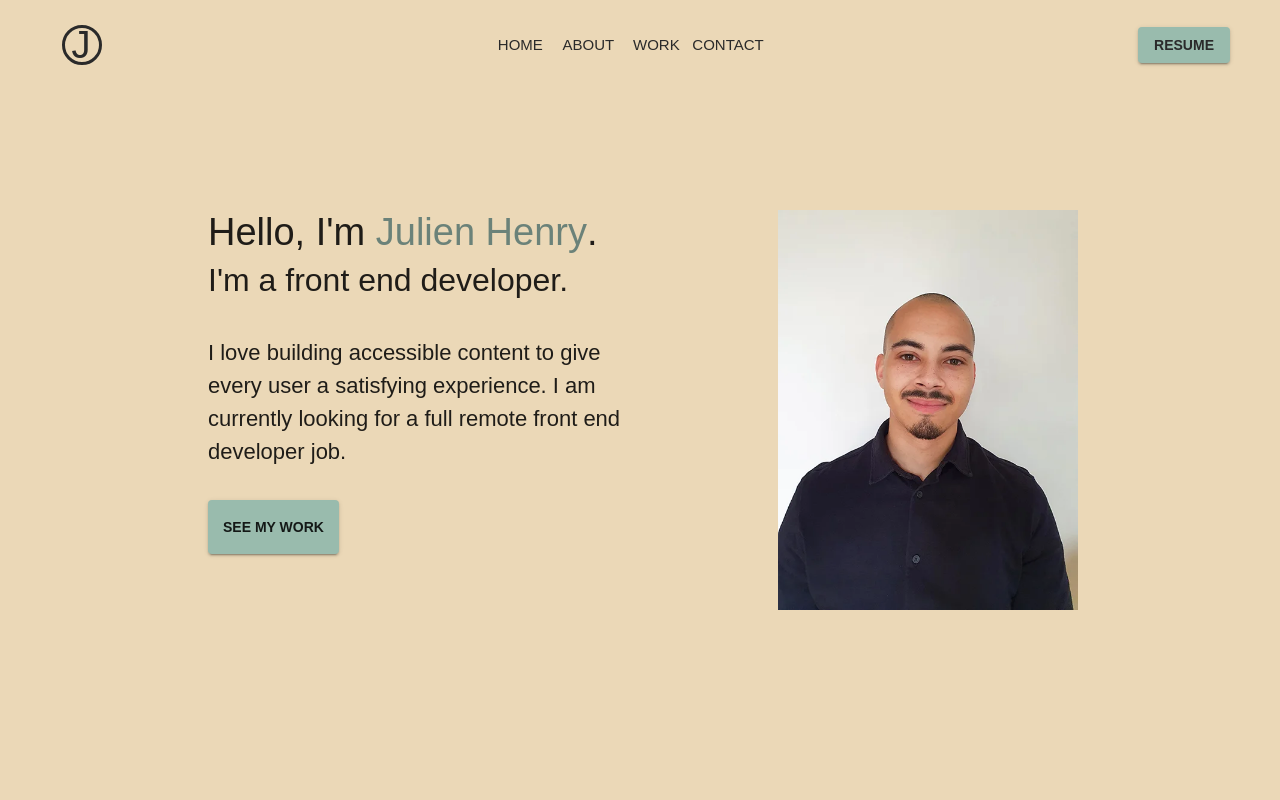
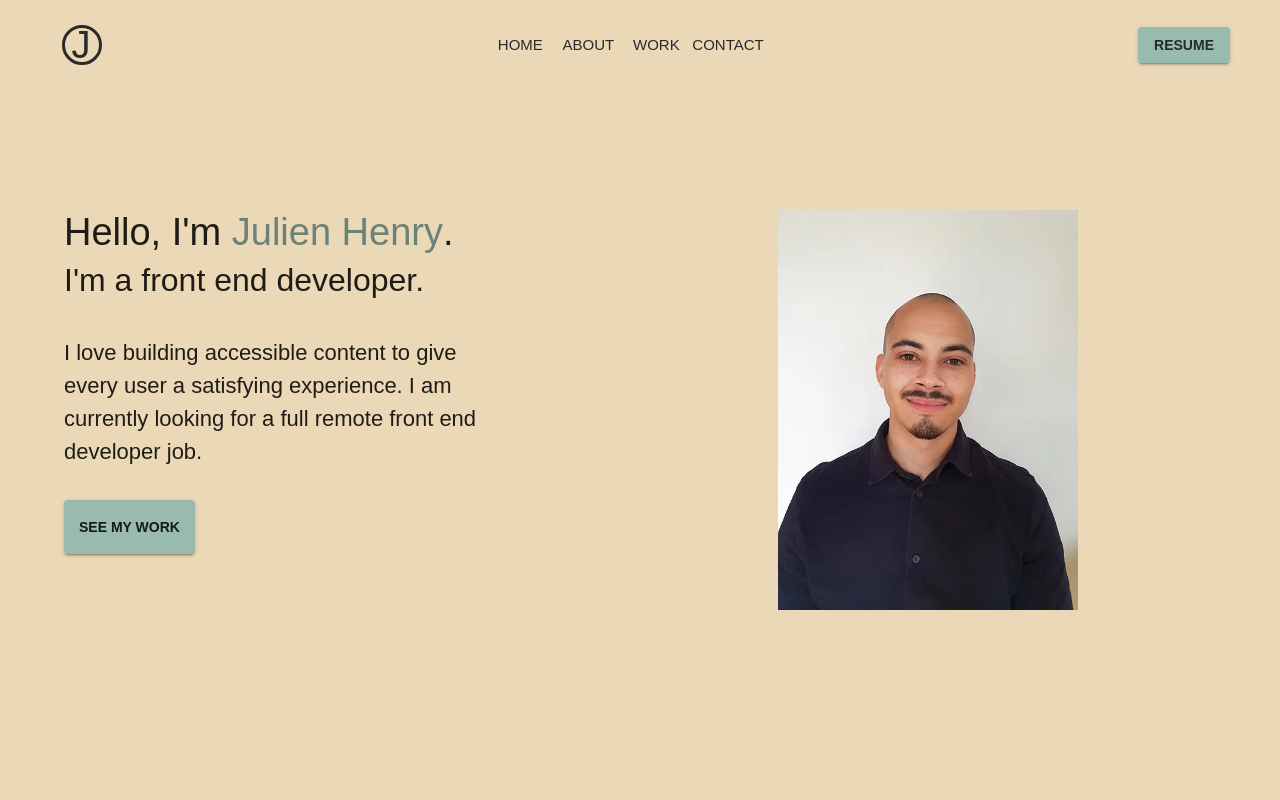
Before and after one commit to pyko7/Portfolio, a Next.js app: page / in a window 1280 px wide. Shown: the top 800 px of the page. Built offline with nearby package versions, Linux system fonts and the light colour scheme.

Commit message:
update text alignement

```diff
--- a/src/pages/Home.tsx
+++ b/src/pages/Home.tsx
@@ -21,7 +21,6 @@ export const Home = () => {
   const TextSection = styled(Box)({
     width: "50%",
     display: "flex",
-    justifyContent: "flex-end",
     marginTop: 120,
     [theme.breakpoints.down("md")]: {
       width: "55%",
```
